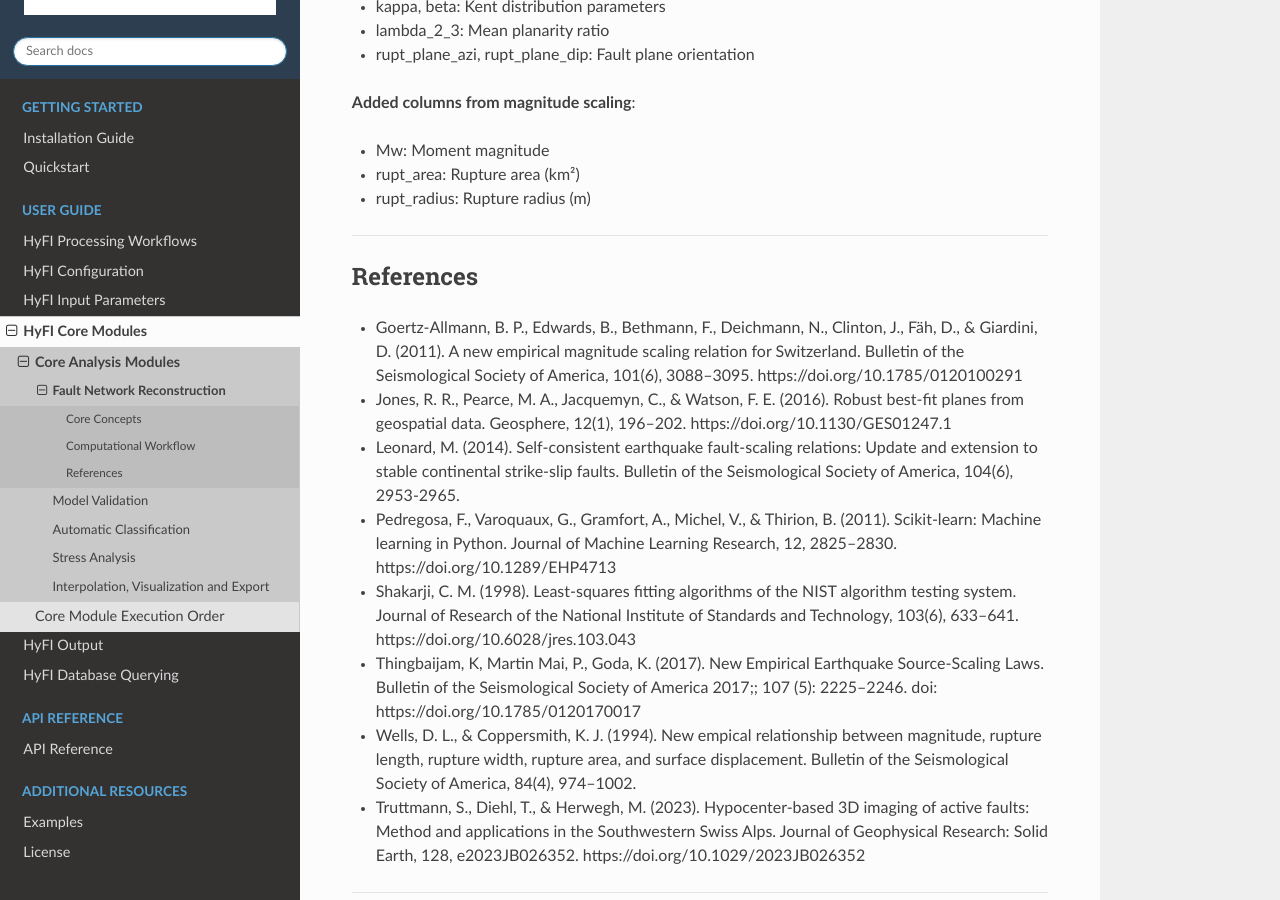
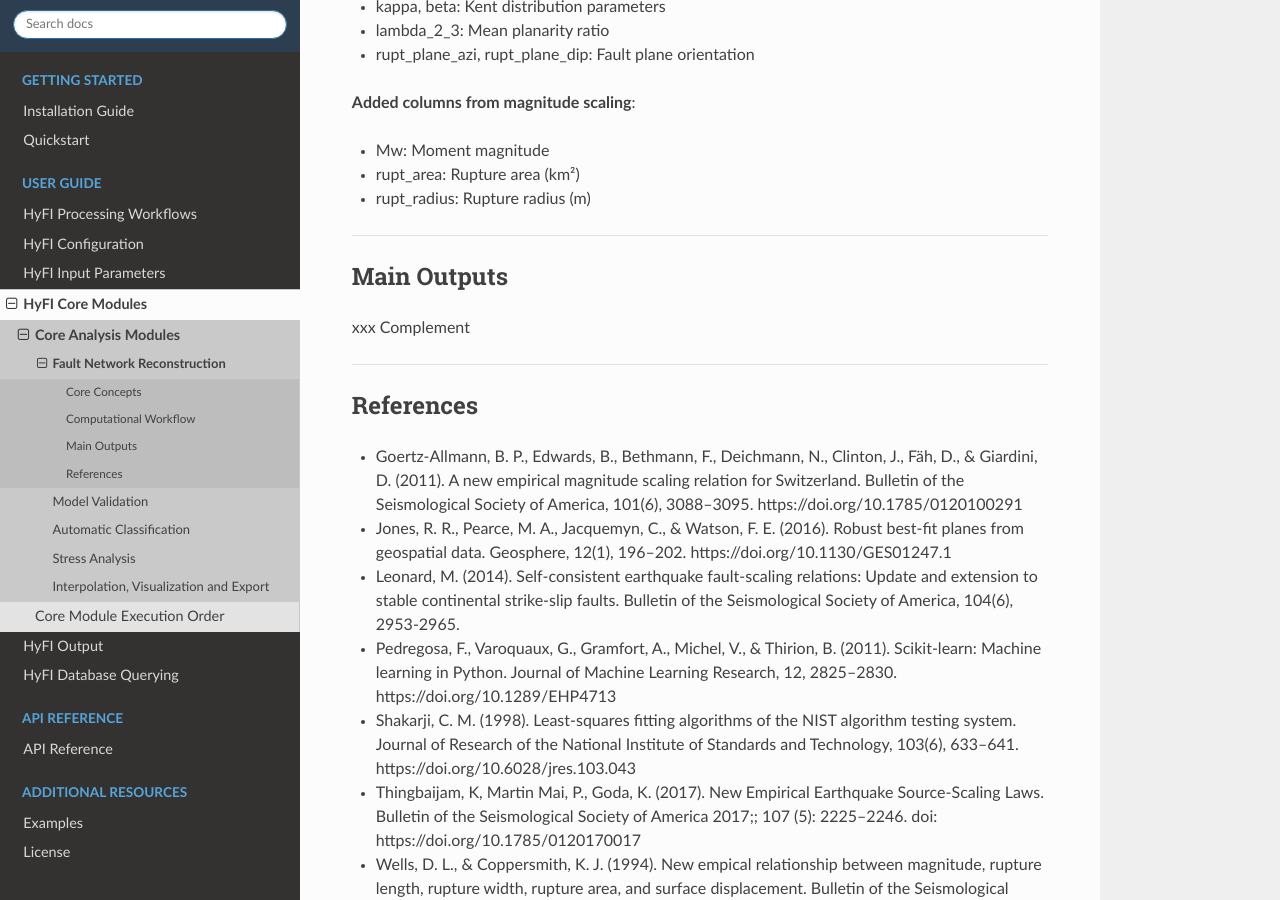
Before and after one commit to sandrotruttmann/HyFI, a Sphinx documentation site: the page built from docs/source/modules/fault_network.md, in a window 1280 px wide and 900 px high, scrolled down 10014 px. Built offline with Sphinx 7.4.7 and the Read the Docs theme 3.1.0, drawn with Linux system fonts in a browser that asks for light colours; pages that are not in the unit, such as notebooks, are missing from menus.

Commit message:
Update fault_network.md

```diff
--- a/docs/source/modules/fault_network.md
+++ b/docs/source/modules/fault_network.md
@@ -372,6 +372,12 @@ This returns the DataFrame `df_hyfi` populated with all computed parameters from
 
 ---
 
+## Main Outputs
+
+xxx Complement
+
+---
+
 ## References
 
 - Goertz-Allmann, B. P., Edwards, B., Bethmann, F., Deichmann, N., Clinton, J., Fäh, D., & Giardini, D. (2011). A new empirical magnitude scaling relation for Switzerland. Bulletin of the Seismological Society of America, 101(6), 3088–3095. https://doi.org/10.1785/0120100291
```
